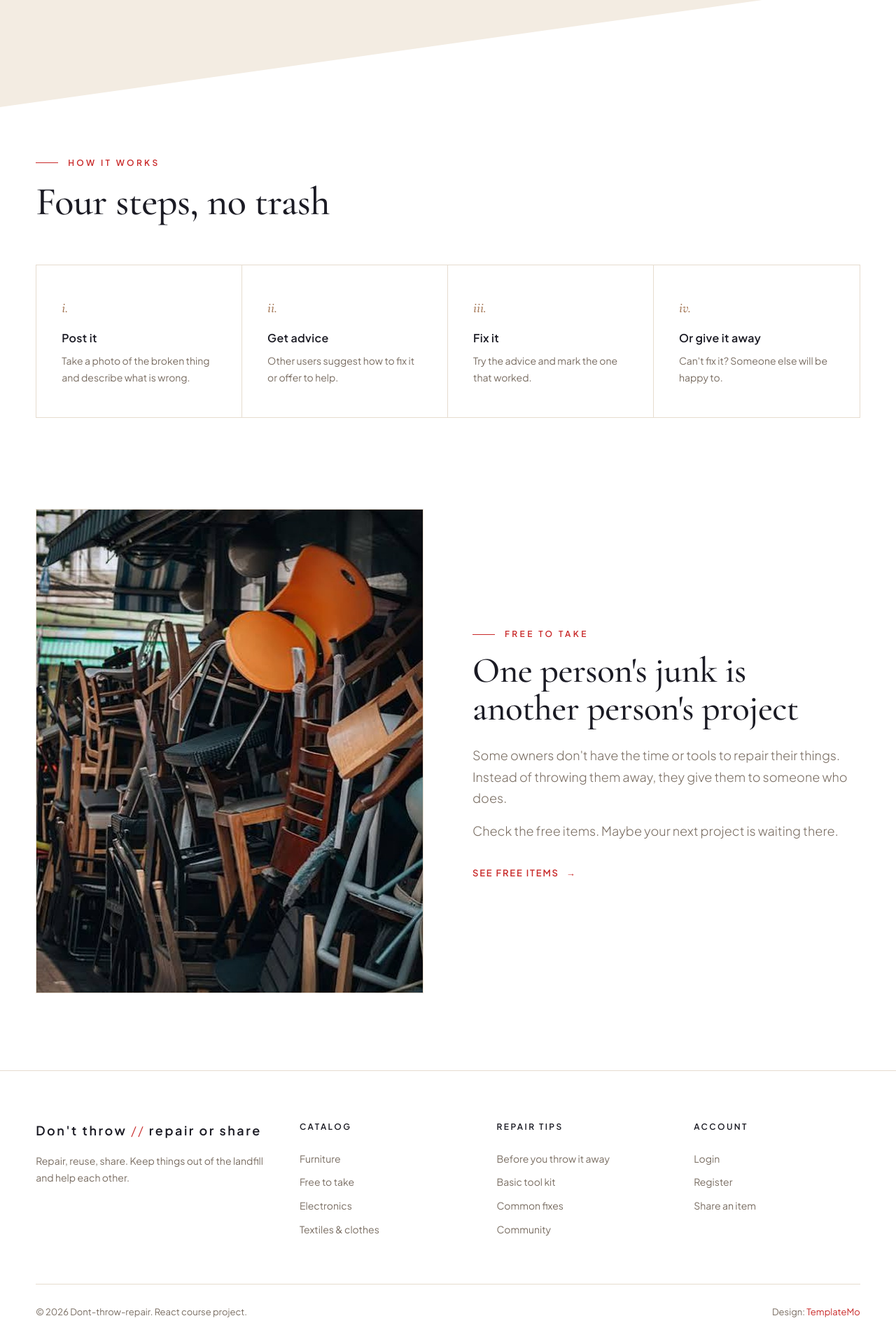
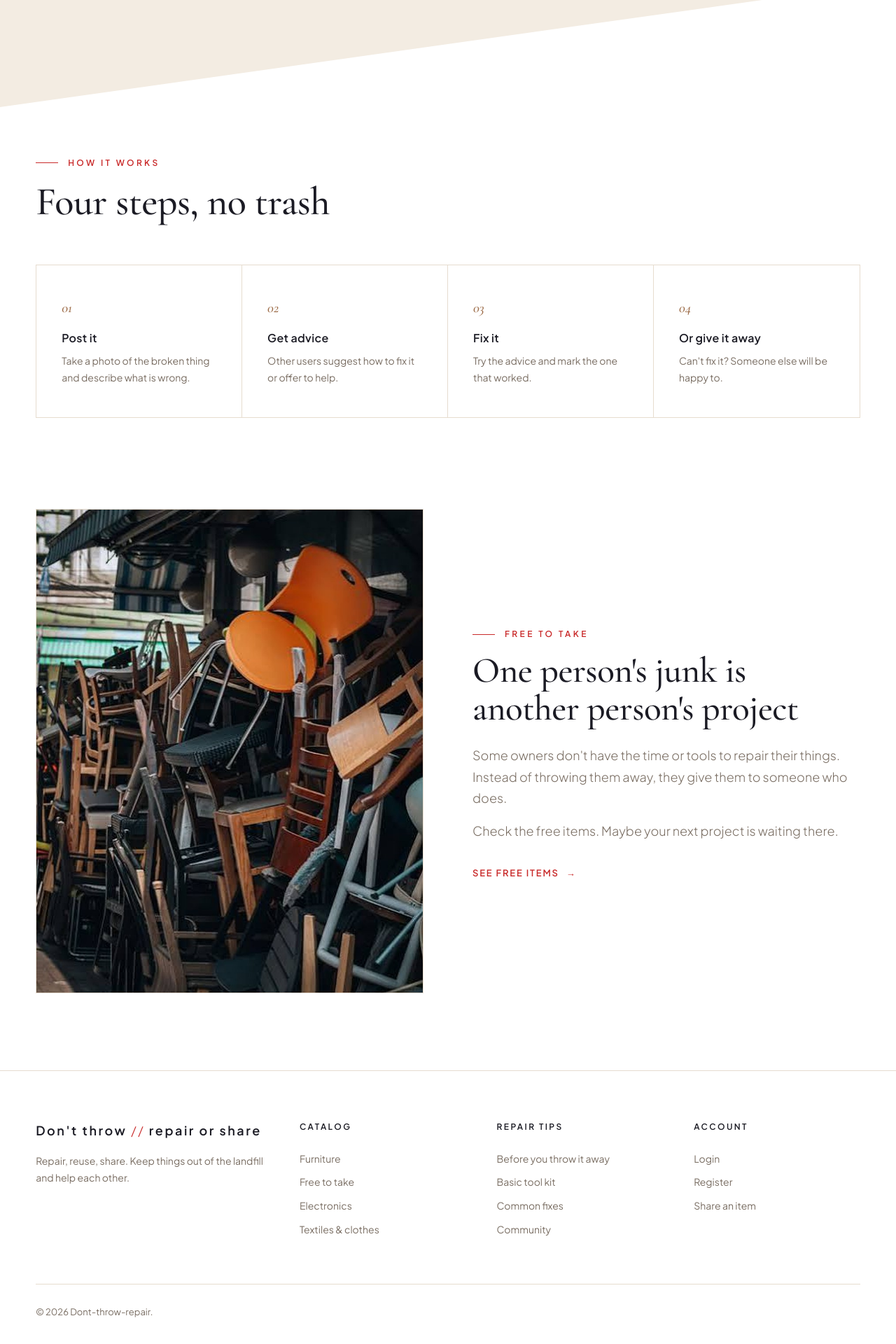
Before and after one commit to SimonaShalevaa/dont-throw-repair, a React (Vite) app: page / in a window 1280 px wide. Shown: the part 2389-4309 px from the top of the page at 70% size. Built offline with nearby package versions, Linux system fonts and the light colour scheme; no server answers; the database is empty.

Commit message:
Use numbers for how it works steps

```diff
--- a/src/components/footer/Footer.jsx
+++ b/src/components/footer/Footer.jsx
@@ -87,18 +87,9 @@ export default function Footer() {
           </div>
           <div className="footer-base">
             <span>
-              © 2026 Dont-throw-repair. React course project.
+              © 2026 Dont-throw-repair.
             </span>
-            <span>
-              Design:{" "}
-              <a
-                href="https://templatemo.com"
-                target="_blank"
-                rel="nofollow noopener"
-              >
-                TemplateMo
-              </a>
-            </span>
+
           </div>
         </div>
       </footer>
--- a/src/components/home/Hero.jsx
+++ b/src/components/home/Hero.jsx
@@ -133,24 +133,24 @@ export default function Hero() {
           </div>
           <div className="materials-grid reveal">
             <div className="material-cell">
-              <span className="material-num">i.</span>
+              <span className="material-num">01</span>
               <h3>Post it</h3>
               <p>
                 Take a photo of the broken thing and describe what is wrong.
               </p>
             </div>
             <div className="material-cell">
-              <span className="material-num">ii.</span>
+              <span className="material-num">02</span>
               <h3>Get advice</h3>
               <p>Other users suggest how to fix it or offer to help.</p>
             </div>
             <div className="material-cell">
-              <span className="material-num">iii.</span>
+              <span className="material-num">03</span>
               <h3>Fix it</h3>
               <p>Try the advice and mark the one that worked.</p>
             </div>
             <div className="material-cell">
-              <span className="material-num">iv.</span>
+              <span className="material-num">04</span>
               <h3>Or give it away</h3>
               <p>Can't fix it? Someone else will be happy to.</p>
             </div>
```
